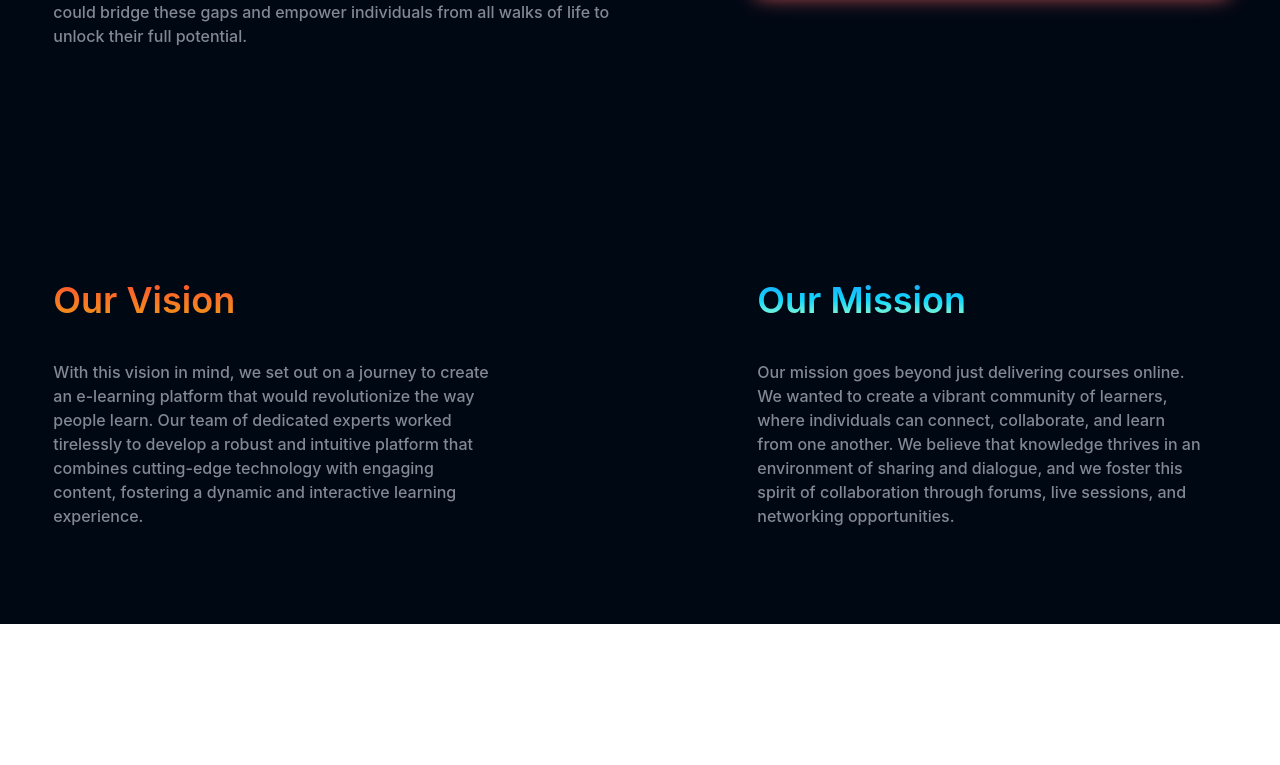
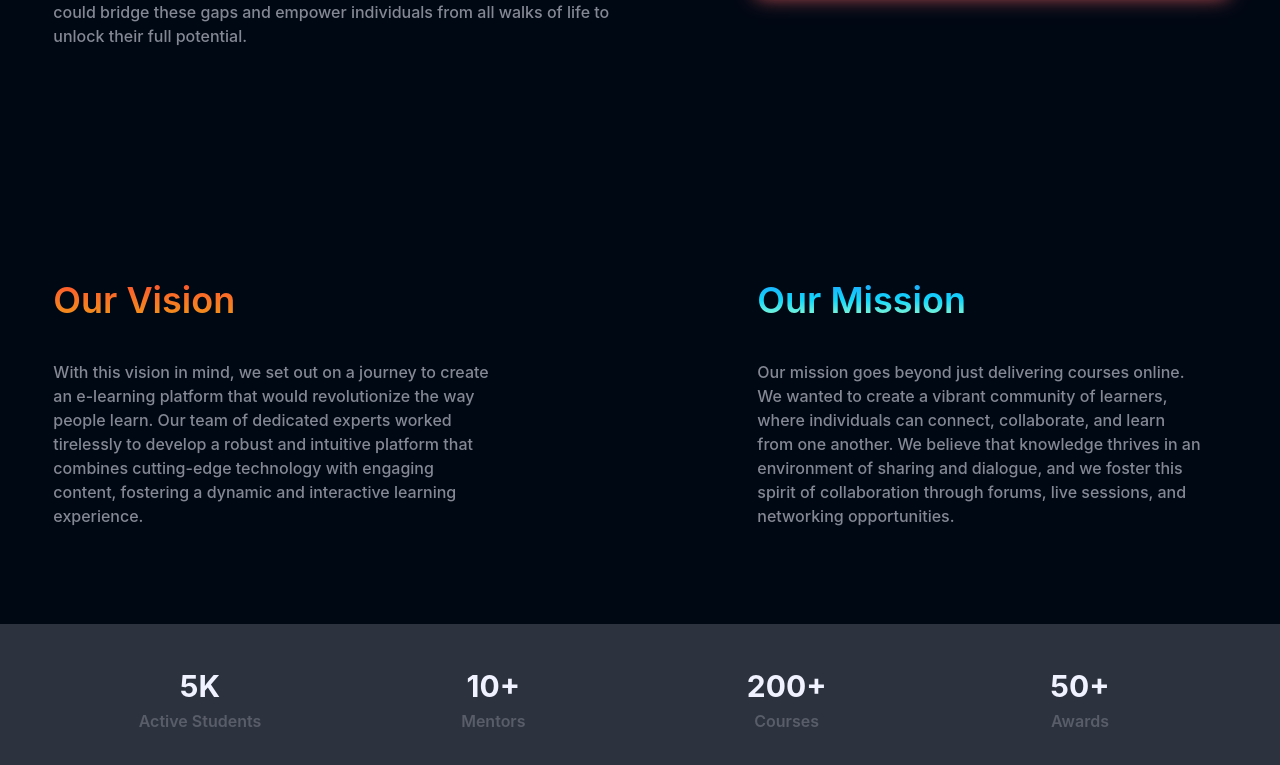
Before and after one commit to ramprogrammer3/studynotion-frontend, a React (Create React App) app: page /about in a window 1280 px wide. Shown: the part 1363-2128 px from the top of the page. Before the commit the page ends 1987 px from the top, so only its background shows below. Built offline with nearby package versions, Linux system fonts and the light colour scheme.

Commit message:
adding stats component

```diff
--- /dev/null
+++ b/src/components/core/AboutPage/StatsComponent.jsx
@@ -0,0 +1,33 @@
+import React from "react";
+
+const Stats = [
+  { count: "5K", label: "Active Students" },
+  { count: "10+", label: "Mentors" },
+  { count: "200+", label: "Courses" },
+  { count: "50+", label: "Awards" },
+];
+
+const StatsComponent = () => {
+  return (
+    <div className="bg-richblack-700">
+      <div className="flex flex-col gap-10 justify-between w-11/12 max-w-maxContent text-white mx-auto ">
+        <div className="grid grid-cols-2 md:grid-cols-4 text-center">
+          {Stats.map((item, index) => (
+            <div key={index} className="flex flex-col py-10">
+              <h2 className="text-[30px] font-bold text-richblack-5">
+                {" "}
+                {item.count}{" "}
+              </h2>
+              <h3 className="font-semibold text-[16px] text-richblack-500">
+                {" "}
+                {item.label}{" "}
+              </h3>
+            </div>
+          ))}
+        </div>
+      </div>
+    </div>
+  );
+};
+
+export default StatsComponent;
--- a/src/pages/About.jsx
+++ b/src/pages/About.jsx
@@ -6,6 +6,7 @@
 import Quote from "../components/core/AboutPage/Quote";
 import StoryContent from "../components/core/AboutPage/StoryContent";
 import foundingStory from "../assets/Images/FoundingStory.png";
+import StatsComponent from "../components/core/AboutPage/StatsComponent";
 
 const About = () => {
   return (
@@ -97,6 +98,14 @@
           </div>
         </div>
       </section>
+
+      {/* section 4  */}
+
+      <StatsComponent />
+
+
+
+
     </div>
   );
 };
```
